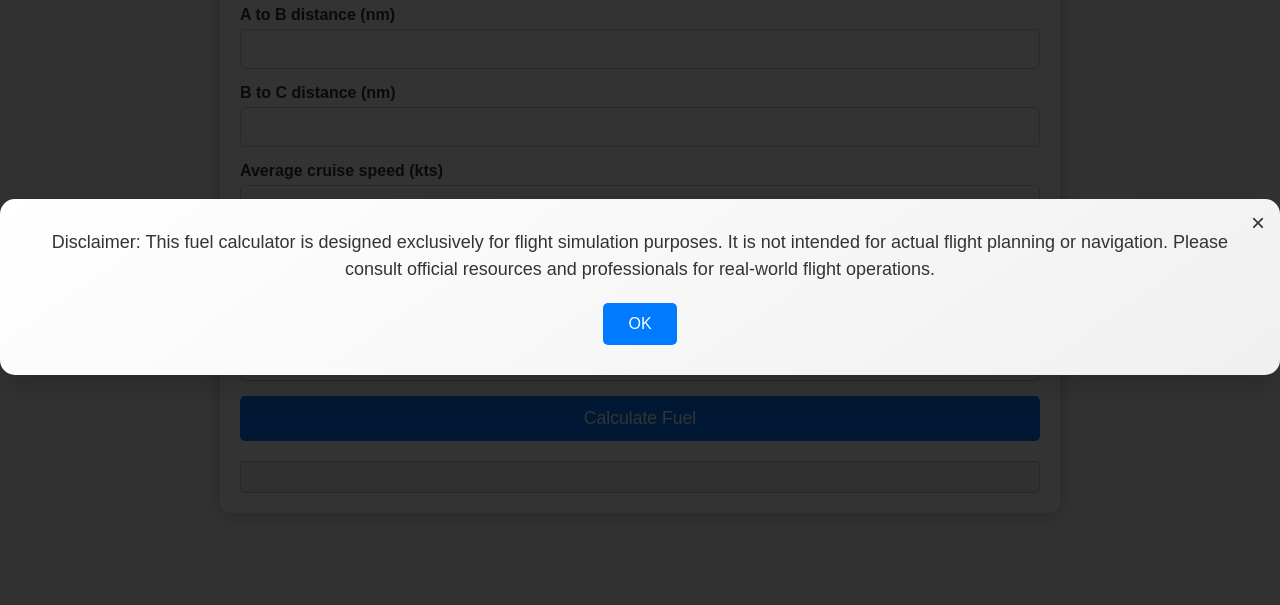
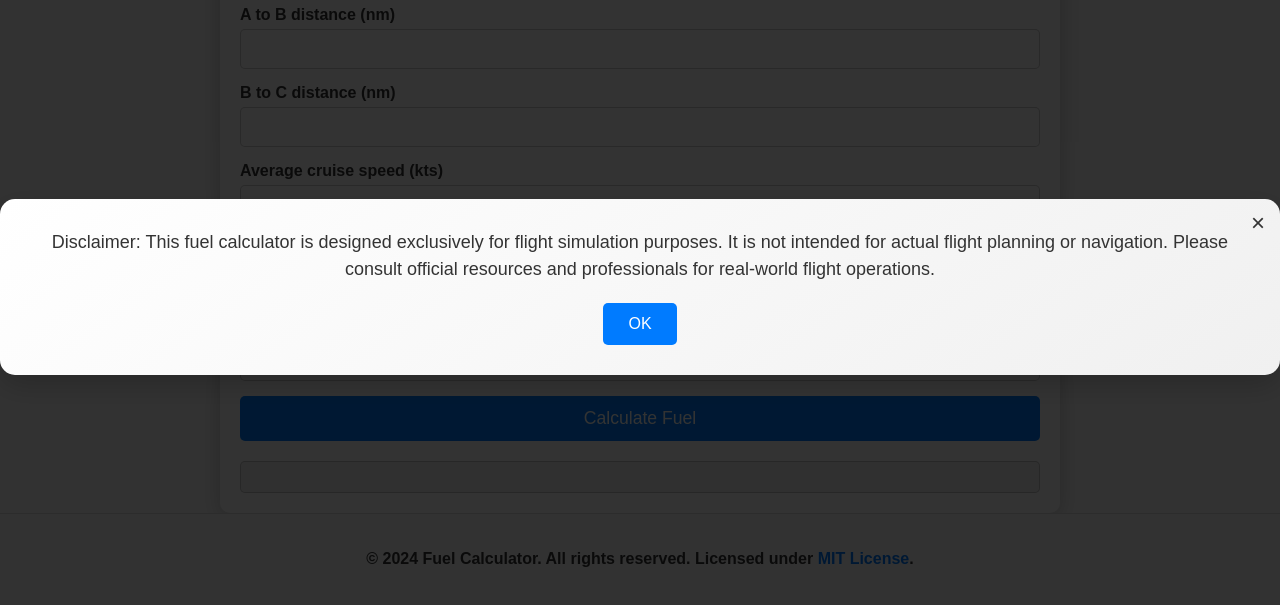
Before and after one commit to RickBraunn/FlightSimCalculator, a website: page index.html in a window 1280 px wide. Shown: the part 113-718 px from the top of the page. Drawn offline with Linux system fonts and the light colour scheme.

Commit message:
MIT License

```diff
--- a/index.html
+++ b/index.html
@@ -47,6 +47,10 @@
         </div>
     </div>
 
+    <footer class="app-footer">
+        <p>&copy; 2024 Fuel Calculator. All rights reserved. Licensed under <a href="https://github.com/RickBraunn/FlightSimCalculator?tab=MIT-1-ov-file#readme">MIT License</a>.</p>
+    </footer>
+
     <script src="script/script.js"></script>
 </body>
 </html>
--- a/sass/main.scss
+++ b/sass/main.scss
@@ -170,3 +170,32 @@ main {
         opacity: 1;
     }
 }
+
+.app-footer {
+    background-color: #f8f9fa; // Light background color
+    color: #343a40; // Dark text color
+    text-align: center; // Centered text
+    padding: 20px 0; // Increased padding for better spacing
+    position: relative; // Positioning
+    bottom: 0; // Stick to the bottom
+    width: 100%; // Full width
+    font-size: 14px; // Font size
+    border-top: 1px solid #ddd; // Add a top border for separation
+
+    p {
+        margin-bottom: 0; // Remove margin bottom
+        font-size: 16px; // Increase font size
+        font-weight: bold; // Make font bold
+        color: #333; // Darken the text color
+    }
+
+    a {
+        text-decoration: none; // Remove underline
+        color: #007bff; // Blue link color
+        transition: color 0.3s; // Add transition effect
+
+        &:hover {
+            color: #0056b3; // Darken the link color on hover
+        }
+    }
+}
```
Also changed, not shown: src/styles.css, 1 other file.
